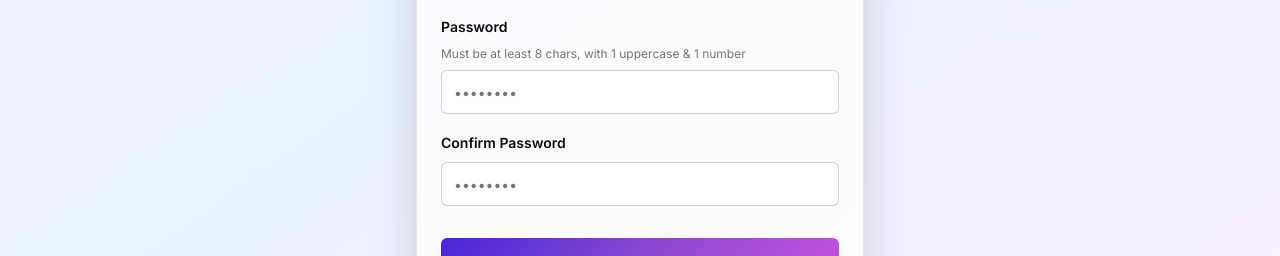
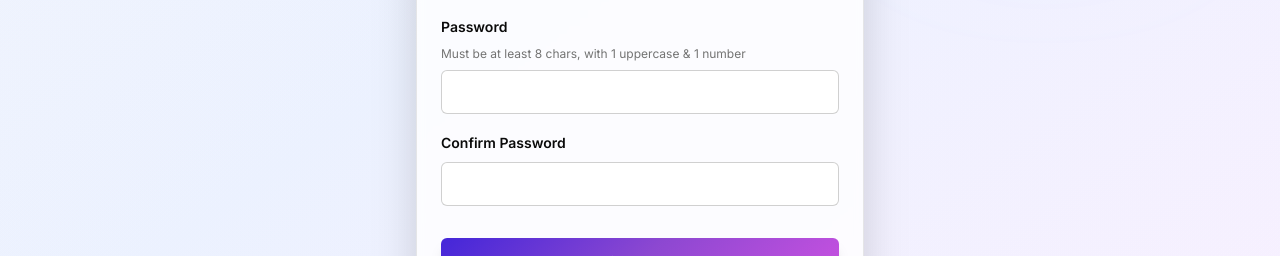
Before and after one commit to vamshiraju0007-boop/cricket-turf-booking, a Next.js app: page /register in a window 1280 px wide. Shown: the part 539-795 px from the top of the page. Built offline with nearby package versions, Linux system fonts and the light colour scheme.

Commit message:
UI Fixes: Remove password placeholders

```diff
--- a/app/login/page.tsx
+++ b/app/login/page.tsx
@@ -106,7 +106,7 @@ export default function LoginPage() {
                                 <Input
                                     id="password"
                                     type="password"
-                                    placeholder="••••••••"
+                                    placeholder=""
                                     value={formData.password}
                                     onChange={(e) => setFormData({ ...formData, password: e.target.value })}
                                     required
--- a/app/register/page.tsx
+++ b/app/register/page.tsx
@@ -168,7 +168,7 @@ export default function RegisterPage() {
                                 <Input
                                     id="password"
                                     type="password"
-                                    placeholder="••••••••"
+                                    placeholder=""
                                     value={formData.password}
                                     onChange={(e) => setFormData({ ...formData, password: e.target.value })}
                                     required
@@ -180,7 +180,7 @@ export default function RegisterPage() {
                                 <Input
                                     id="confirmPassword"
                                     type="password"
-                                    placeholder="••••••••"
+                                    placeholder=""
                                     value={formData.confirmPassword}
                                     onChange={(e) => setFormData({ ...formData, confirmPassword: e.target.value })}
                                     required
```
